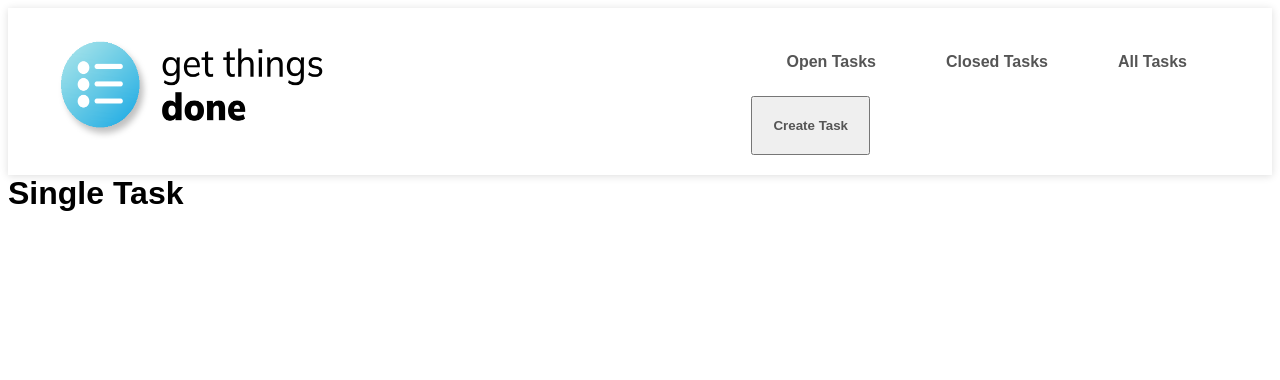
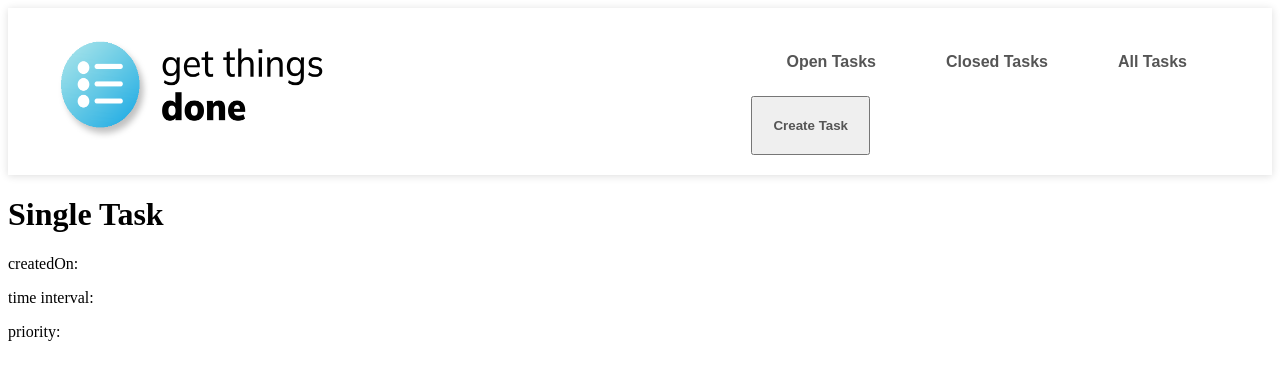
Before and after one commit to fahrican/get-things-done-web, a Vue app: page /single-task in a window 1280 px wide. Shown: the top 380 px of the page. Built offline with nearby package versions, Linux system fonts and the light colour scheme.

Commit message:
Display single task.

```diff
--- a/src/components/Task.vue
+++ b/src/components/Task.vue
@@ -38,7 +38,7 @@ export default defineComponent({
 
     const storeSelectedTask = (task: TaskRequest) => {
       selectedTask.storeTask(task);
-      console.log('success Pinia storing');
+      console.log('TaskComponent');
       console.log(selectedTask.$state);
     }
 
--- a/src/stores/useSavedTask.ts
+++ b/src/stores/useSavedTask.ts
@@ -7,7 +7,7 @@ export const useSavedTask = defineStore("selectedTask", {
         saveTask: Object as PropType<TaskRequest>
     }),
     getters: {
-        doubleCount: (state) => {
+        getSavedTask: (state) => {
             state.saveTask
         }
     },
--- /dev/null
+++ b/src/stores/useThemes.ts
@@ -0,0 +1,28 @@
+import {defineStore} from "pinia";
+import {computed} from "vue";
+
+
+export const useThemes = defineStore({
+    id: 'themeSelect',
+    state: () => (
+        {
+            ActiveTheme: "emerald",
+            availableThemes: ['emerald', 'dark', 'forest', 'synthwave']
+        }
+    ),
+    getters: {
+        // eslint-disable-next-line @typescript-eslint/ban-ts-comment
+        // @ts-ignore
+        getTheme() {
+            // eslint-disable-next-line @typescript-eslint/ban-ts-comment
+            // @ts-ignore
+            return computed(() => this.ActiveTheme)
+        }
+    },
+    actions: {
+        setTheme(val: string) {
+            this.ActiveTheme = val;
+        }
+    }
+
+})
--- a/src/views/SingleTaskView.vue
+++ b/src/views/SingleTaskView.vue
@@ -1,18 +1,27 @@
 <template>
   <h1>Single Task</h1>
+  <h4>{{ saveTask.description }}</h4>
+  <p>createdOn: {{ saveTask.createdOn }}</p>
+  <p>time interval: {{ saveTask.timeInterval }}</p>
+  <p>priority: {{ saveTask.priority }}</p>
 </template>
 
 <script lang="ts">
 import {defineComponent} from "vue";
-import Task from "@/components/Task.vue";
+import {storeToRefs, mapActions} from "pinia";
+import {useSavedTask} from "@/stores/useSavedTask";
+
 
 export default defineComponent({
   name: "SingleTaskView",
-  components: {
-  },
-  data () {
-    return {
-    }
+  components: {},
+  setup() {
+    const selectedTask = useSavedTask();
+    const {saveTask} = storeToRefs(selectedTask);
+    console.log('SingleTaskView');
+    console.log(saveTask);
+
+    return {saveTask}
   }
 })
 </script>
```
